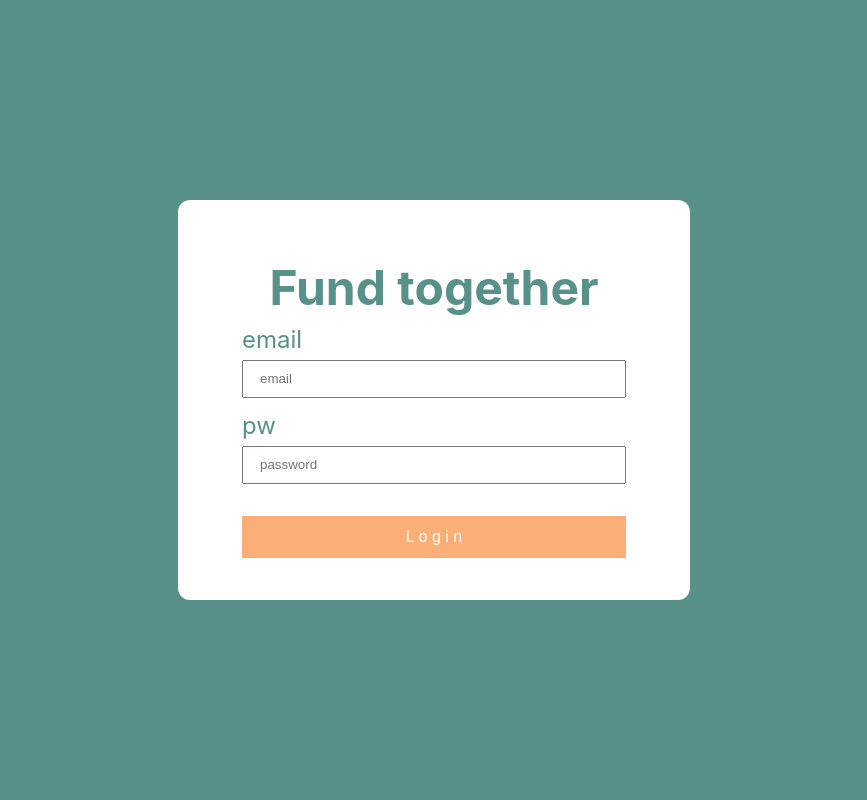
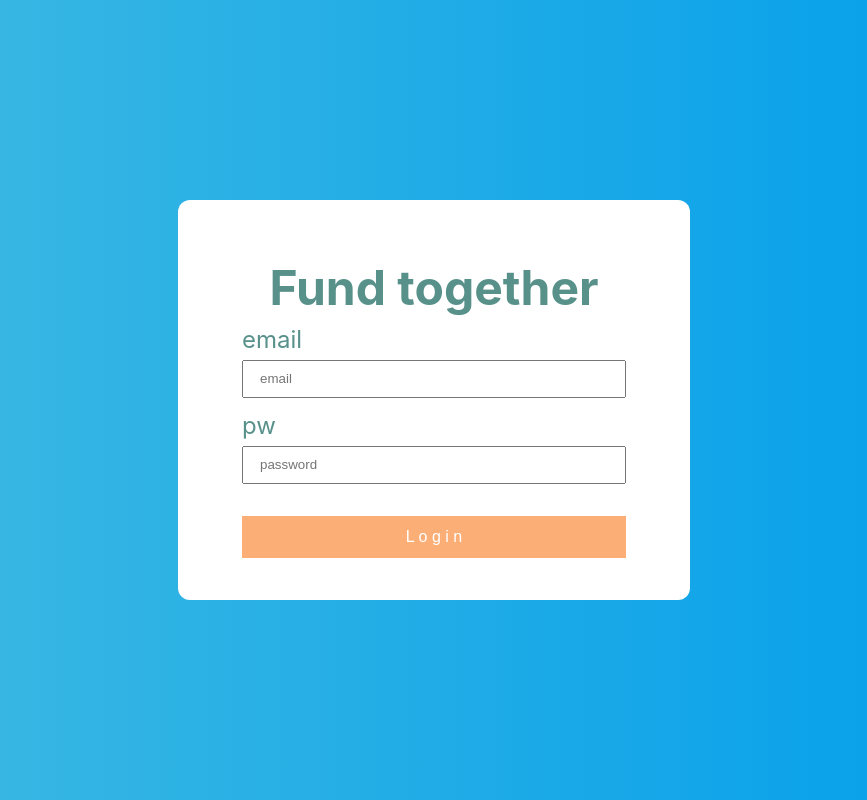
Before and after one commit to deokgoo/nextjs-toy-crowd_fund, a React (Create React App) app: page /funding/1/invest in a window 1280 px wide. Shown: the whole page, without its empty margins (206-1073 px from the left). Built offline with nearby package versions, Linux system fonts and the light colour scheme; no server answers.

Commit message:
feature: add main color

```diff
--- a/src/pages/login-guard/login-guard.module.scss
+++ b/src/pages/login-guard/login-guard.module.scss
@@ -1,11 +1,13 @@
+@import '../../style/color';
+
 .container {
   width: 100vw;
   height: 100vh;
   display: flex;
   justify-content: center;
   align-items: center;
-  background-color: #58908A;
-}
+  background: $color_main1;
+  background: linear-gradient(90deg, $color_main1 0%, $color_main2 100%);
   .card {
     width: 40%;
     min-width: 334px;
@@ -45,3 +47,4 @@
     color: white;
     cursor: pointer;
   }
+}
--- a/src/style/color.scss
+++ b/src/style/color.scss
@@ -0,0 +1,2 @@
+$color_main1: #41BBE1;
+$color_main2: #009DEC;
```
Lines whose indentation alone changed are shown as unchanged.
